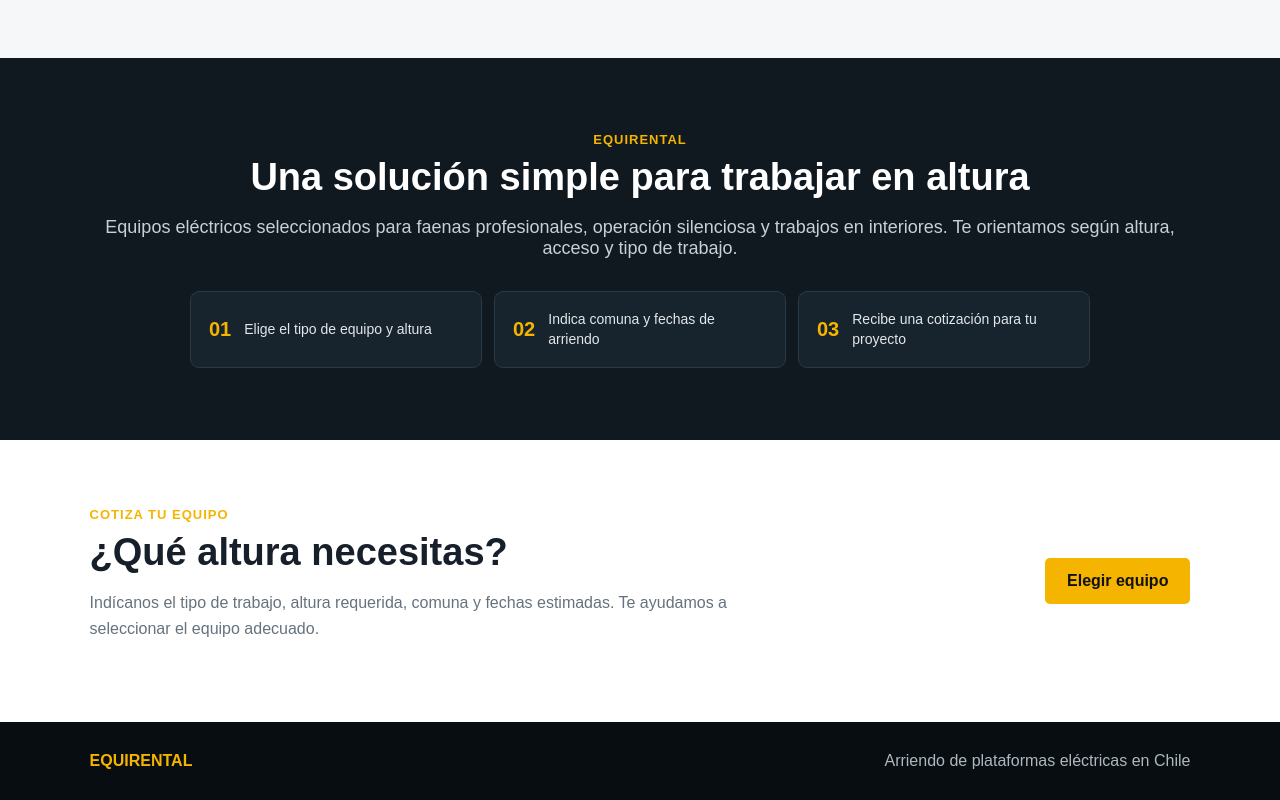
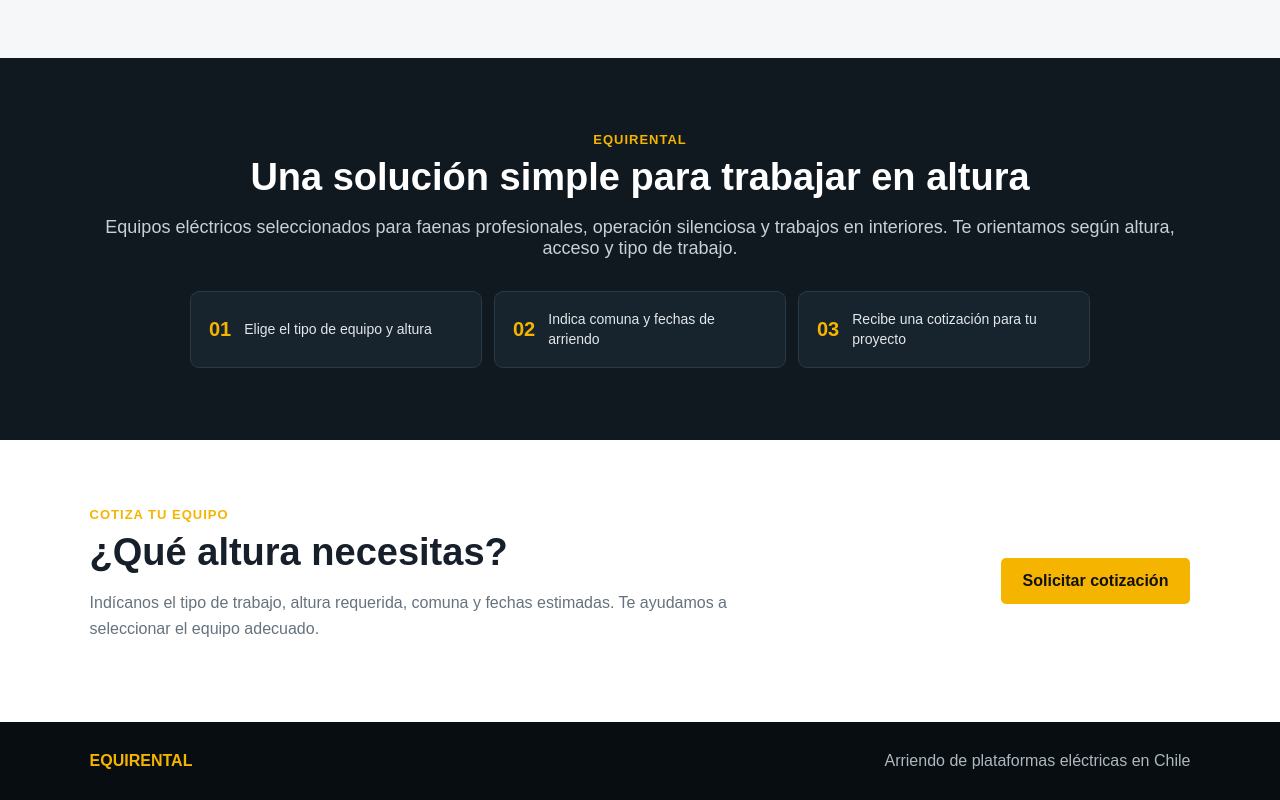
Before and after one commit to proyectoscl/equirental.cl, a Next.js app: page / in a window 1280 px wide. Shown: the part 1488-2288 px from the top of the page. Built offline with nearby package versions, Linux system fonts and the light colour scheme.

Commit message:
Add confirmed EquiRental contact email

```diff
--- a/app/page.js
+++ b/app/page.js
@@ -11,5 +11,5 @@
 <section className="benefits"><div><b>100% eléctricos</b><span>Sin emisiones directas</span></div><div><b>8 a 15 metros</b><span>Alternativas según tu faena</span></div><div><b>Atención directa</b><span>Asesoría para elegir el equipo</span></div></section>
 <section id="equipos"><span className="eyebrow">NUESTRA FLOTA</span><h2>Equipos para trabajo en altura</h2><p className="lead">Selecciona la altura y el tipo de plataforma que necesita tu proyecto.</p><div className="grid">{equipos.map((e,i)=><article key={i}><div className={'machine m'+i}><span>{e.tipo==='Plataforma de tijera'?'TIJERA':'ARTICULADA'}</span></div><small>{e.energia}</small><h3>{e.tipo}</h3><strong>Altura de trabajo: {e.altura}</strong><p>{e.uso}</p><a className="quote" href="#contacto">Solicitar cotización</a></article>)}</div></section>
 <section id="nosotros" className="why"><span className="eyebrow">EQUIRENTAL</span><h2>Una solución simple para trabajar en altura</h2><p>Equipos eléctricos seleccionados para faenas profesionales, operación silenciosa y trabajos en interiores. Te orientamos según altura, acceso y tipo de trabajo.</p><div className="whygrid"><div><b>01</b><span>Elige el tipo de equipo y altura</span></div><div><b>02</b><span>Indica comuna y fechas de arriendo</span></div><div><b>03</b><span>Recibe una cotización para tu proyecto</span></div></div></section>
-<section id="contacto" className="contact"><div><span className="eyebrow">COTIZA TU EQUIPO</span><h2>¿Qué altura necesitas?</h2><p>Indícanos el tipo de trabajo, altura requerida, comuna y fechas estimadas. Te ayudamos a seleccionar el equipo adecuado.</p></div><a className="primary" href="#equipos">Elegir equipo</a></section>
+<section id="contacto" className="contact"><div><span className="eyebrow">COTIZA TU EQUIPO</span><h2>¿Qué altura necesitas?</h2><p>Indícanos el tipo de trabajo, altura requerida, comuna y fechas estimadas. Te ayudamos a seleccionar el equipo adecuado.</p></div><a className="primary" href="mailto:contacto@equirental.cl">Solicitar cotización</a></section>
 <footer><b>EQUIRENTAL</b><span>Arriendo de plataformas eléctricas en Chile</span></footer></main>}
```
